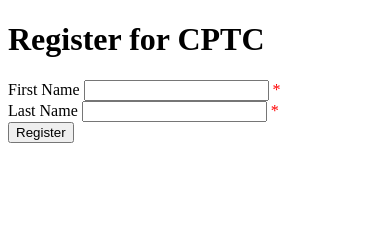
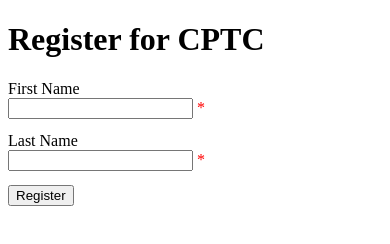
Before and after one commit to KimRamos45980/FormValidation, a plain HTML site: page index.html in a window 390 px wide. Drawn offline with Linux system fonts and the light colour scheme.

Commit message:
Styled form: positioned elements

```diff
--- a/css/site.css
+++ b/css/site.css
@@ -1,3 +1,29 @@
 form > span {
     color: red;
 }
+
+input[type=text] {
+    margin-bottom: 1em;
+}
+
+form label {
+    display: inline-block;
+    text-align: right;
+    margin-right: .5em;
+    width: 50%;
+}
+
+form button {
+    margin-left: 50%;
+}
+
+@media only screen and (max-width: 450px) {
+    form label {
+        text-align: left;
+        width: 100%;
+    }
+
+    form button {
+        margin-left: 0%;
+    }
+}
```
